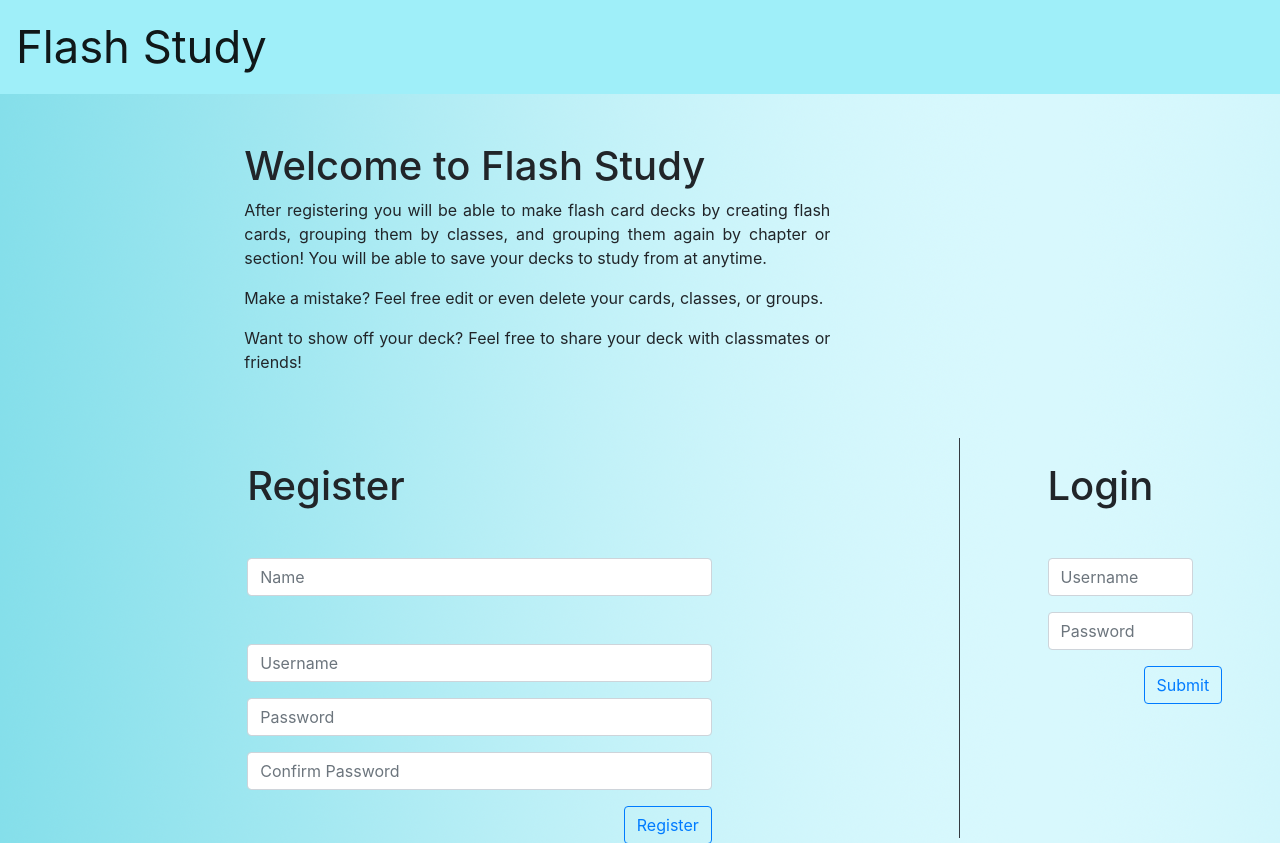
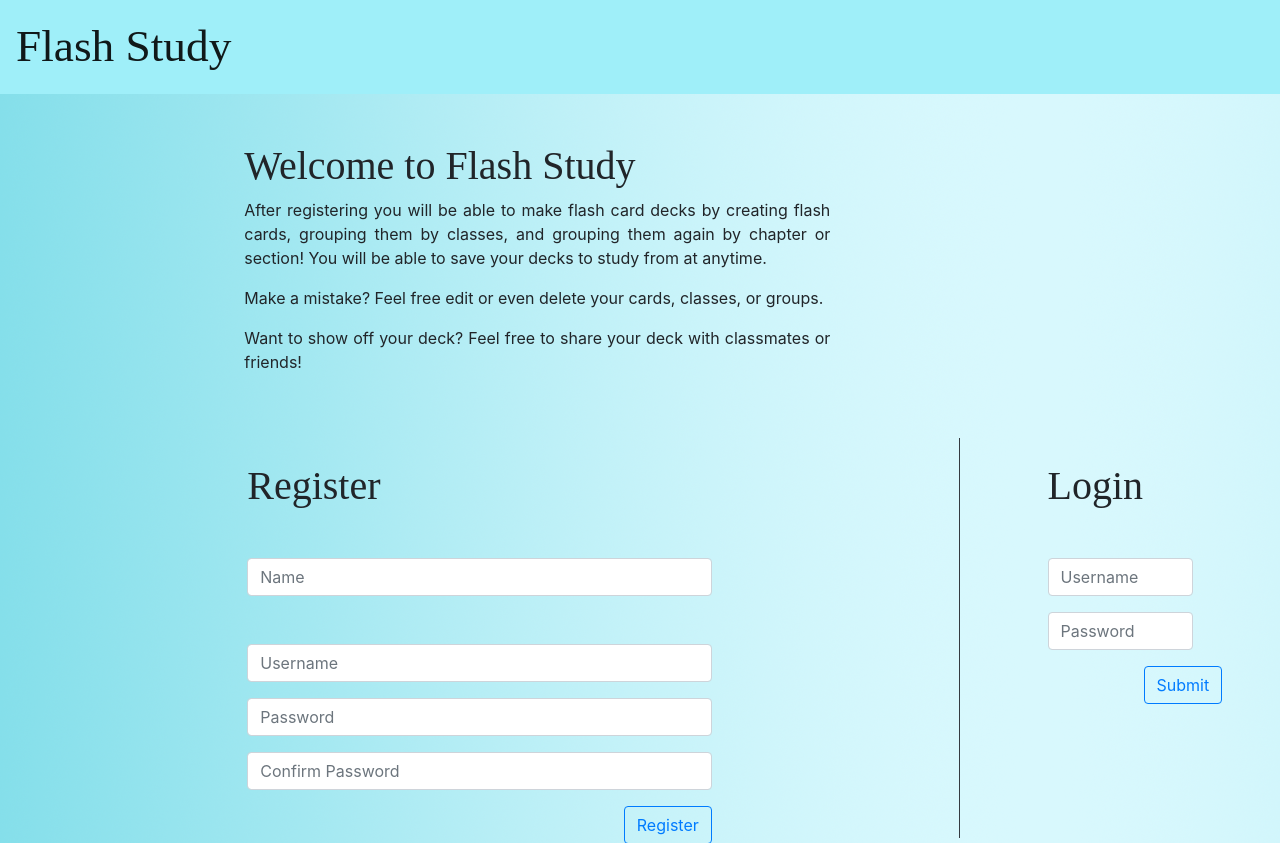
Before and after one commit to quinnmicha/FlashCard, a PHP site: page / in a window 1280 px wide. Shown: the top 843 px of the page. Run offline with PHP 8.4, Linux system fonts and the light colour scheme.

Commit message:
updated heading font

```diff
--- a/design/design.css
+++ b/design/design.css
@@ -11,3 +11,6 @@ body{
 .brandName{
     font-size:34pt;
 }
+.brandName,h1{
+    font-family:Bookman;
+}
```
